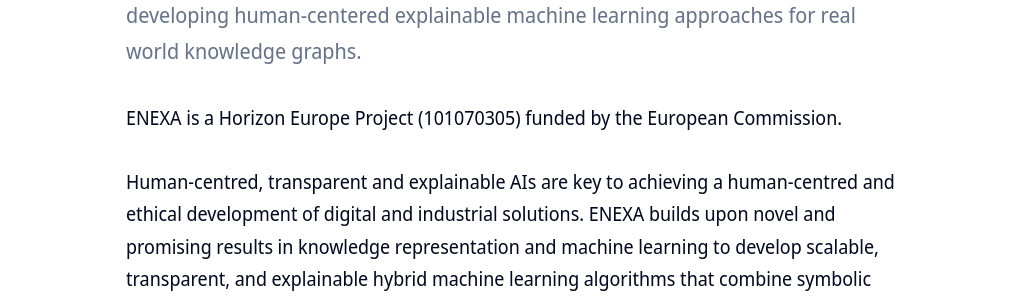
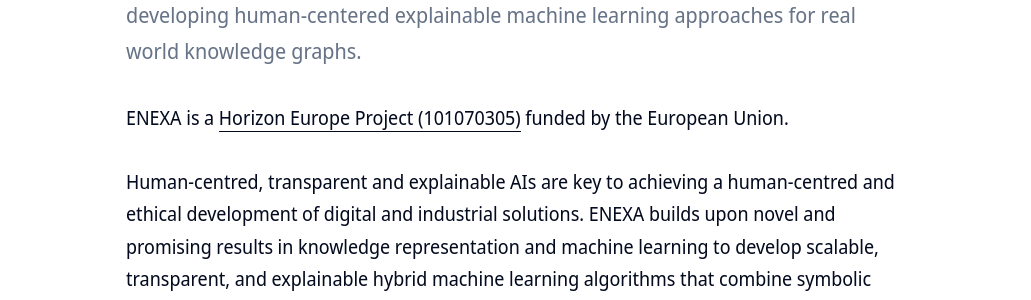
Before and after one commit to EnexaProject/enexaproject.github.io, a Jekyll site: the page built from _pages/about.md, in a window 1280 px wide. Shown: the part 311-611 px from the top of the page, without its empty margins (124-1155 px from the left). Built offline with Jekyll 4.4.1, drawn with Linux system fonts in a browser that asks for light colours; nearby versions of some CDN libraries.

Commit message:
updated with link to cordis

```diff
--- a/_pages/about.md
+++ b/_pages/about.md
@@ -5,7 +5,7 @@
 permalink: /about/
 ---
 
-ENEXA is a Horizon Europe Project (101070305) funded by the European Commission.
+ENEXA is a [Horizon Europe Project (101070305)](https://doi.org/10.3030/101070305) funded by the European Union.
 
 
 Human-centred, transparent and explainable AIs are key to achieving a human-centred and ethical development of digital and  industrial solutions. ENEXA builds upon novel and promising results in knowledge representation and machine learning to develop scalable, transparent, and explainable hybrid machine learning algorithms that combine symbolic and sub-symbolic learning. The project focuses on knowledge graphs with rich semantics as knowledge representation mechanism because of their increasing popularity across domains and industries in Europe.
```
